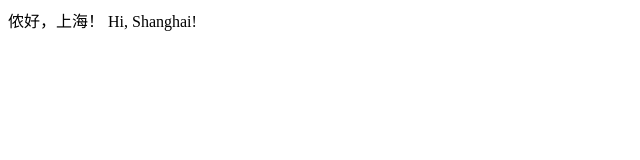
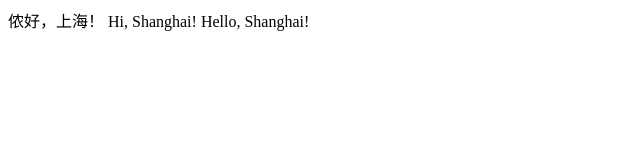
Before and after one commit to hiwangzi/yitisiga, a plain HTML site: page index.html in a window 1280 px wide. Shown: the whole page, without its empty margins (0-640 px from the left). Drawn offline with Linux system fonts and the light colour scheme.

Commit message:
feat: add translation for index.html

```diff
--- a/index.html
+++ b/index.html
@@ -9,5 +9,6 @@
 <body>
     侬好，上海！
     Hi, Shanghai!
+    Hello, Shanghai!
 </body>
 </html>
```
